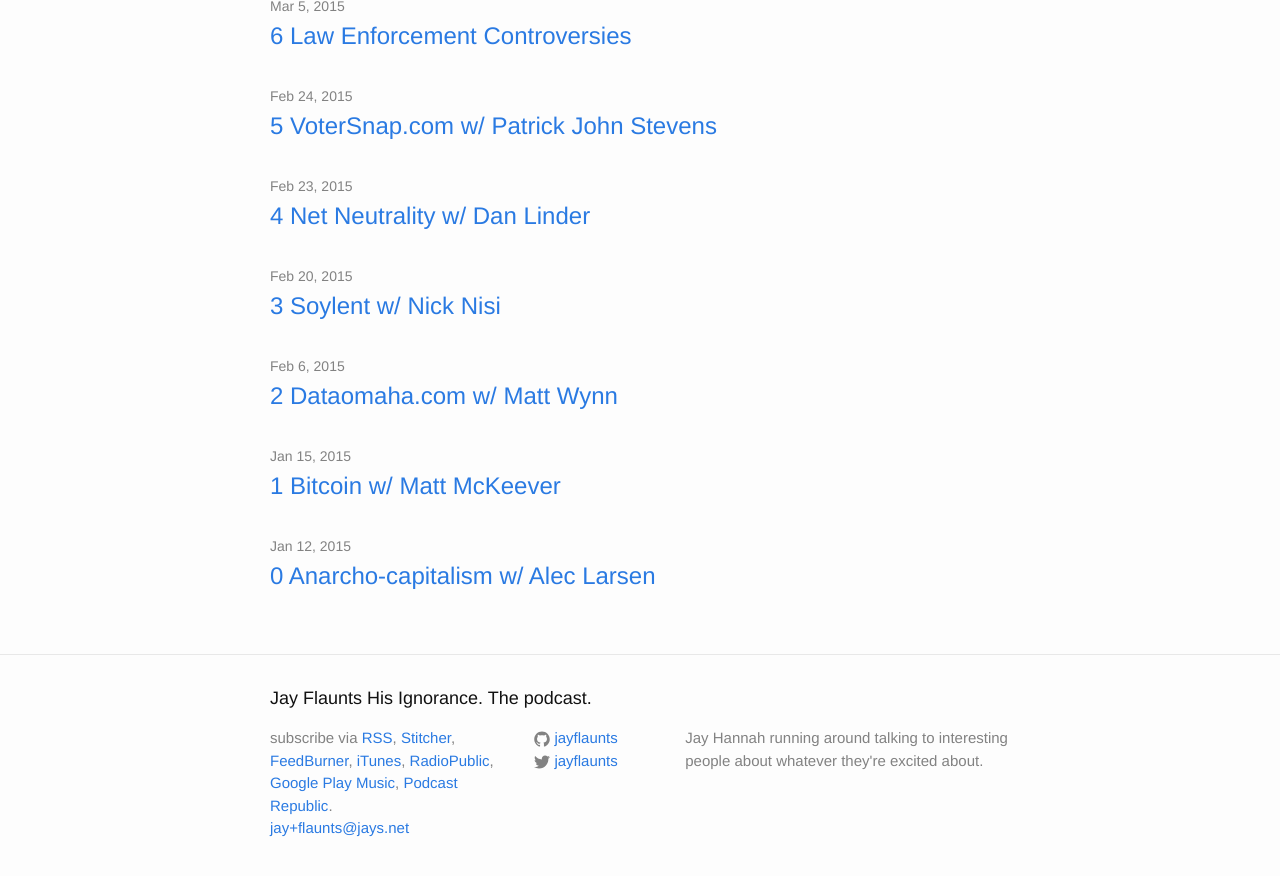
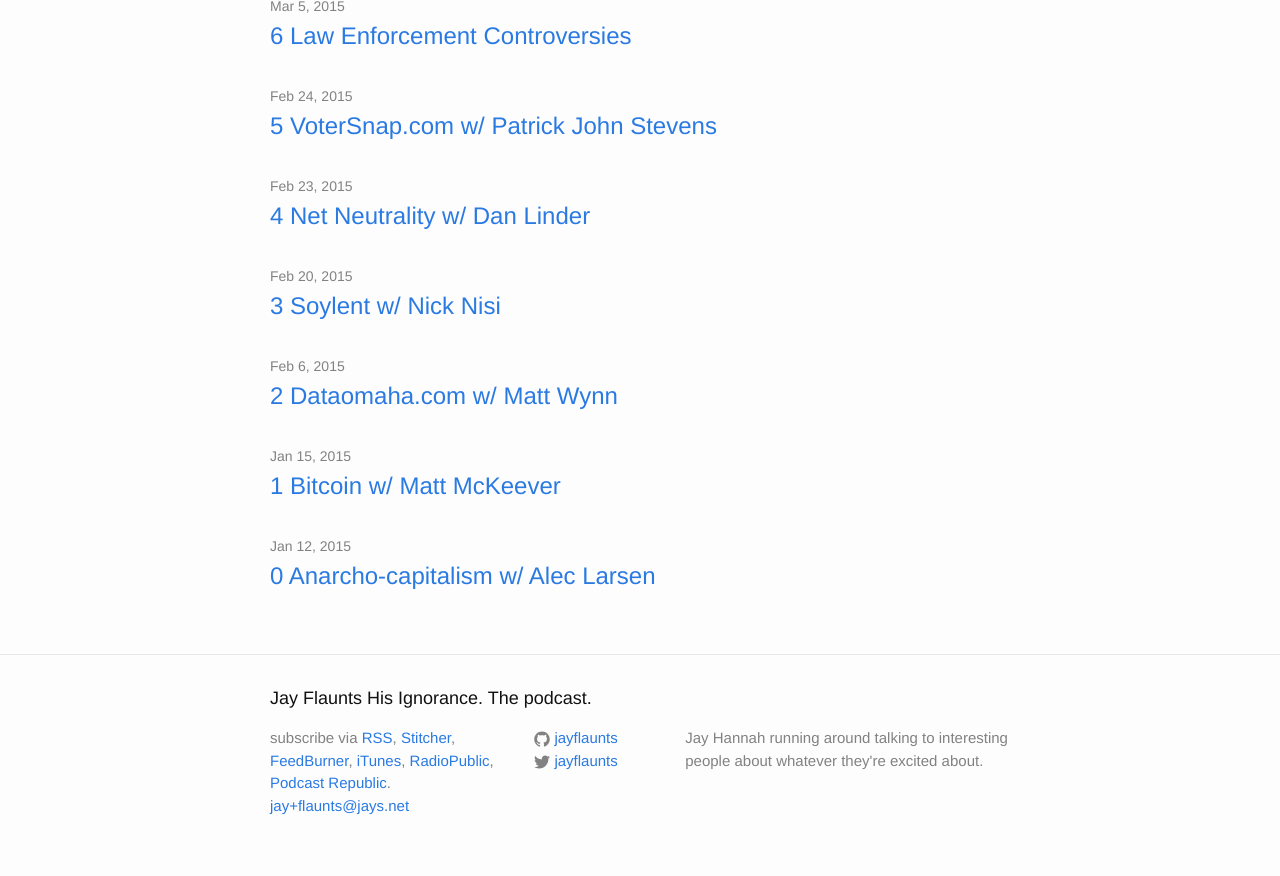
Before and after one commit to jhannah/jayflaunts, a Jekyll site: the page built from index.html, in a window 1280 px wide and 900 px high, scrolled down 2906 px. Shown: the top 876 px of the window. Built offline with Jekyll 4.4.1, drawn with Linux system fonts in a browser that asks for light colours.

Commit message:
Google Play Music is dead, apparently

```diff
--- a/_includes/footer.html
+++ b/_includes/footer.html
@@ -14,7 +14,6 @@
             <a target="_blank" href="http://feeds.feedburner.com/JayFlaunts">FeedBurner</a>,
             <a target="_blank" href="https://itunes.apple.com/au/podcast/jay-flaunts-his-ignorance./id963522849">iTunes</a>,
             <a target="_blank" href="https://play.radiopublic.com/jay-flaunts-his-ignorance-the-podcast-69gZLP">RadioPublic</a>,
-            <a target="_blank" href="https://play.google.com/music/m/Ixvqs2huj4nsqets72hr5x3d52q?t=Jay_Flaunts_His_Ignorance_The_podcast">Google Play Music</a>,
             <a target="_blank" href="https://podcastrepublic.net/podcast/963522849">Podcast Republic</a>.
           </li>
           <li><a href="mailto:{{ site.email }}">{{ site.email }}</a></li>
```
